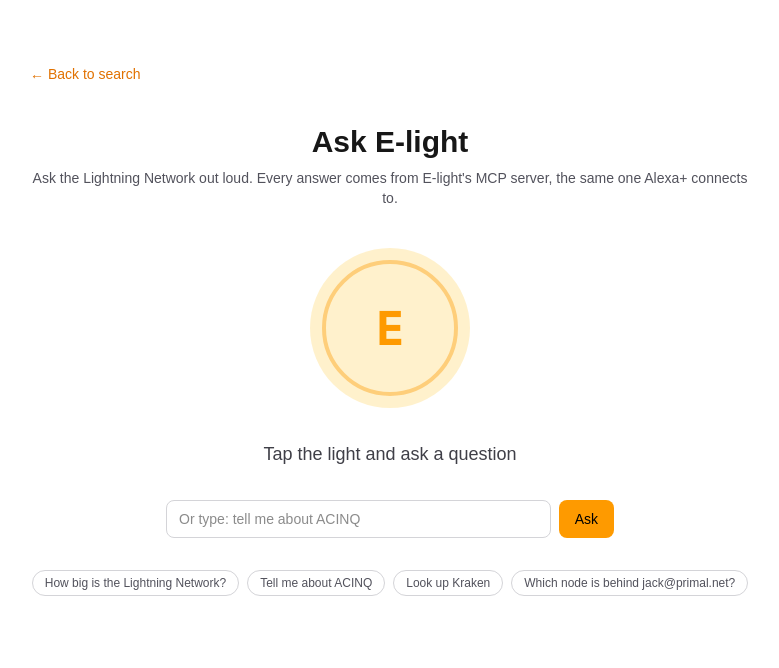
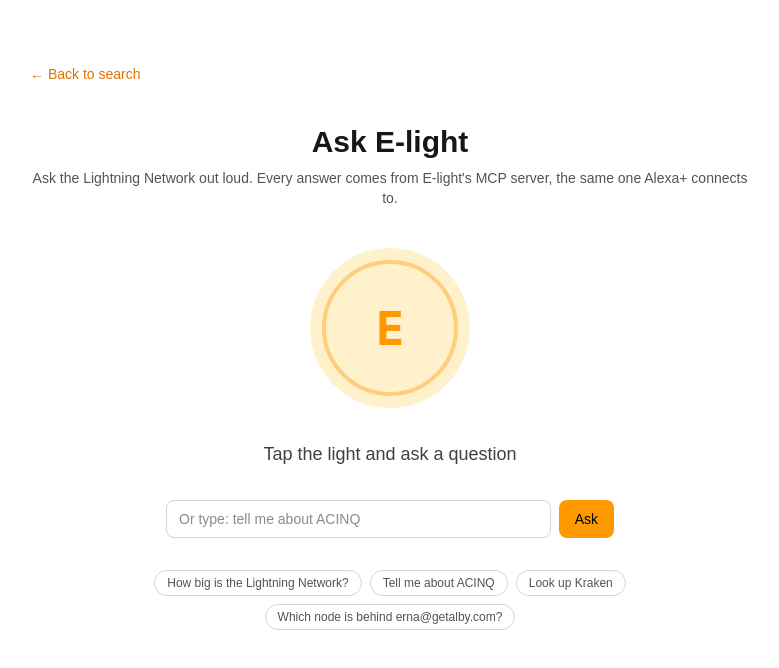
Before and after one commit to hasky00/ln-explorer, a Next.js app: page /ask in a window 1280 px wide. Shown: the top 668 px of the page, without its empty margins (250-1029 px from the left). Built offline with nearby package versions, Linux system fonts and the light colour scheme.

Commit message:
Use a resolvable NIP-05 in the voice page examples

```diff
--- a/src/components/VoiceAsk.tsx
+++ b/src/components/VoiceAsk.tsx
@@ -37,7 +37,7 @@
   "How big is the Lightning Network?",
   "Tell me about ACINQ",
   "Look up Kraken",
-  "Which node is behind jack@primal.net?",
+  "Which node is behind erna@getalby.com?",
 ];
 
 function getRecognitionCtor(): RecognitionCtor | null {
```
